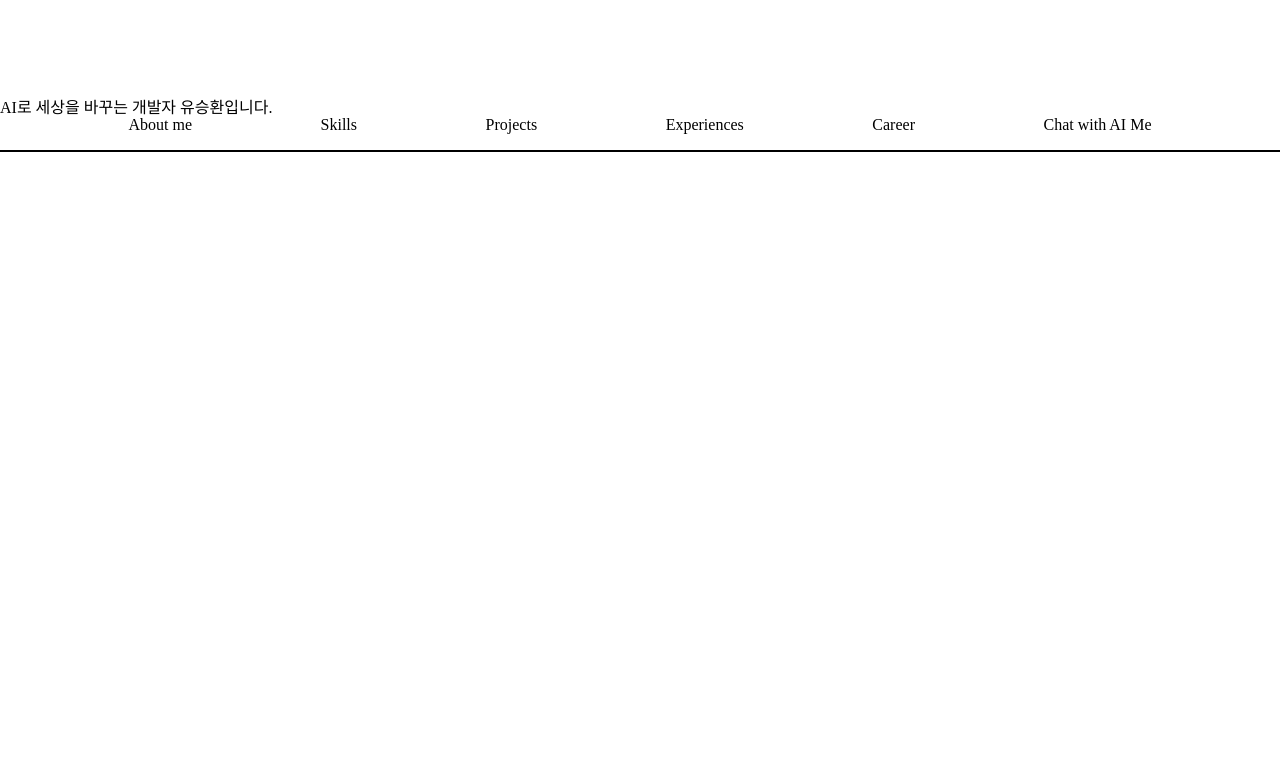
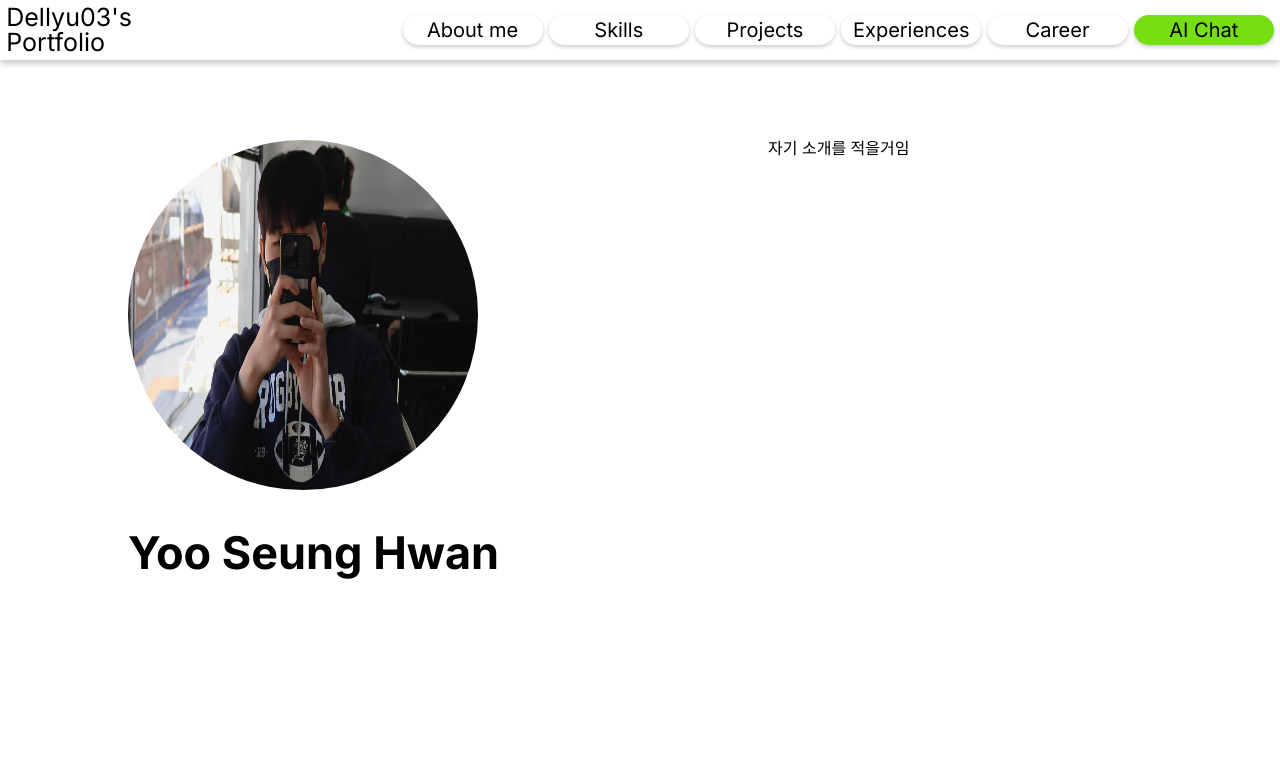
Before and after one commit to dellyu03/My-AI-portfolio, a FastAPI app: page / in a window 1280 px wide. Shown: the top 778 px of the page. Before the commit the page ends 152 px from the top, so only its background shows below. Run offline with FastAPI, Linux system fonts and the light colour scheme.

Commit message:
feat: add profile-section

```diff
--- /dev/null
+++ b/static/CSS/Sections/profile.css
@@ -0,0 +1,31 @@
+.profile-section {
+    display: flex;
+    scroll-margin-top: 145px;
+}
+
+.profile__label {
+    margin-left: 10vw;
+    width: 50%;
+
+    display: flex;
+    flex-direction: column;
+
+}
+
+
+
+.profile__img {
+    width: 350px;
+    height: 350px;
+    border-radius: 50%;
+
+    margin-left: 0px;
+
+    margin-bottom: 40px;
+}
+
+.profile__title {
+    display: flex;
+    font-size: 45px;
+    font-weight: bold;
+}
--- a/static/CSS/components/nav-bar.css
+++ b/static/CSS/components/nav-bar.css
@@ -1,18 +1,52 @@
 .nav-bar {
+    position: fixed;
+    top: 0;
+
     /*layout attribute*/
     width: 100vw;
-    height: 50px;
+    height: 60px;
     display: flex;
-    margin-bottom: 20px;
     position: fixed;
+    margin-bottom: 10px;
 
-    border-bottom : 2px solid black;
+    box-shadow: 0 4px 6px rgba(0, 0, 0, 0.2); /* 아래쪽 그림자 */
 
     /*flex attributes*/
     justify-content: space-evenly;
     align-items: center;
+
+    /*fonts*/
+    font-size: 20px;
+
+    z-index: 100;
+
+    background-color: white;
 }
 
 .nav-bar__item {
+    width: 140px;
+    height: 30px;
+
+    box-shadow: 0 2px 4px rgba(0, 0, 0, 0.2);
+
+    display: flex;
+    align-items: center;
+    justify-content: center;
+
+
+    border-radius: 30px;
     cursor: pointer;
 }
+
+.nav-bar__logo {
+    font-size: 25px;
+    background-color: initial;
+    margin-right: 250px;
+
+    box-shadow: none;
+}
+
+#nav-bar__ai-chat-btn {
+    background-color: #75df13;
+    text-align: center;
+}
--- a/static/CSS/reset.css
+++ b/static/CSS/reset.css
@@ -46,3 +46,8 @@ table {
 	border-collapse: collapse;
 	border-spacing: 0;
 }
+
+a {
+	text-decoration: none;
+	color: initial;
+}
--- a/static/CSS/style.css
+++ b/static/CSS/style.css
@@ -1,7 +1,36 @@
 @import "./reset.css";
+@import url("https://fonts.googleapis.com/css2?family=Inter:ital,opsz,wght@0,14..32,100..900;1,14..32,100..900&family=Open+Sans:ital,wght@0,300..800;1,300..800&display=swap");
 @import "./variables.css";
 @import "./components/nav-bar.css";
+@import "./Sections/profile.css";
+@import "./Sections/skills-section.css";
 
-h1 {
-    margin-top: 100px;
+body {
+    height: 400vh;
+    font-family: "Inter", sans-serif;
 }
+
+
+header {
+    width: 100vw;
+    height: 60px;
+
+    margin-bottom: 80px;
+}
+
+content {
+    width: 100vw;
+    height: 400vh;
+}
+
+.title {
+    font-size: 80px;
+    font-weight: bold;
+    scroll-margin-top: 100px;
+}
+
+.section {
+    margin-top: 20vw;
+    margin-bottom : 120px;
+    margin-left: 10vw;
+}
--- a/static/CSS/variables.css
+++ b/static/CSS/variables.css
@@ -0,0 +1,3 @@
+:root {
+
+}
--- a/templates/index.html
+++ b/templates/index.html
@@ -7,14 +7,31 @@
     <link rel="stylesheet" href="{{ url_for('static', path='css/style.css') }}">
 </head>
 <body>
-    <ul class = "nav-bar">
-        <li class = "nav-bar__item">About me</li>
-        <li class = "nav-bar__item">Skills</li>
-        <li class = "nav-bar__item">Projects</li>
-        <li class = "nav-bar__item">Experiences</li>
-        <li class = "nav-bar__item">Career</li>
-        <li class = "nav-bar__item">Chat with AI Me</li>
-    </ul>
-    <h1>AI로 세상을 바꾸는 개발자 유승환입니다.</h1>
+    <header>
+        <ul class = "nav-bar">
+            <li class = "nav-bar__item nav-bar__logo"><a href = "#title__profile-section">Dellyu03's Portfolio</a></li>
+            <li class = "nav-bar__item"><a href = "#">About me</a></li>
+            <li class = "nav-bar__item"><a href = "#title__skills-section">Skills</a></li>
+            <li class = "nav-bar__item"><a href = "#">Projects</a></li>
+            <li class = "nav-bar__item"><a href = "#">Experiences</a></li>
+            <li class = "nav-bar__item"><a href = "#">Career</a></li>
+            <li id = "nav-bar__ai-chat-btn" class = "nav-bar__item"><a href = "#">AI Chat</a></li>
+        </ul>
+    </header>
+    <content>
+        <div id = "title__profile-section" class="profile-section">
+            <div class = "profile__label">
+                <img class = "profile__img" src="/static/img/profile-img.jpeg" alt="">
+                <h1 class = "profile__title">Yoo Seung Hwan</h1>
+            </div>
+            <p class = "profile__content">
+                자기 소개를 적을거임
+            </p>
+        </div>
+    </content>
+    <footer>
+
+    </footer>
+
 </body>
 </html>
```
Also changed, not shown: static/img/profile-img.jpeg (added).
